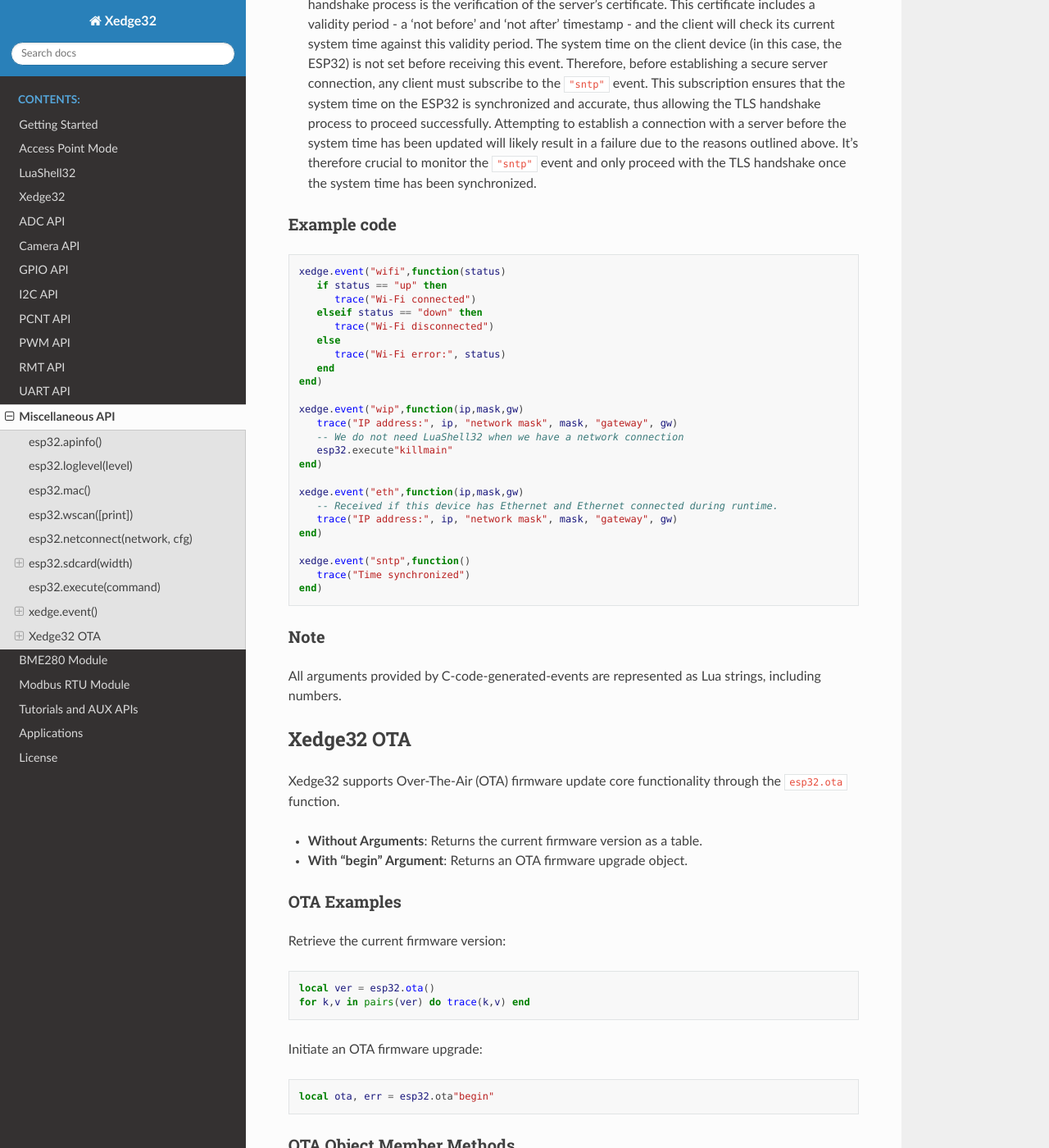
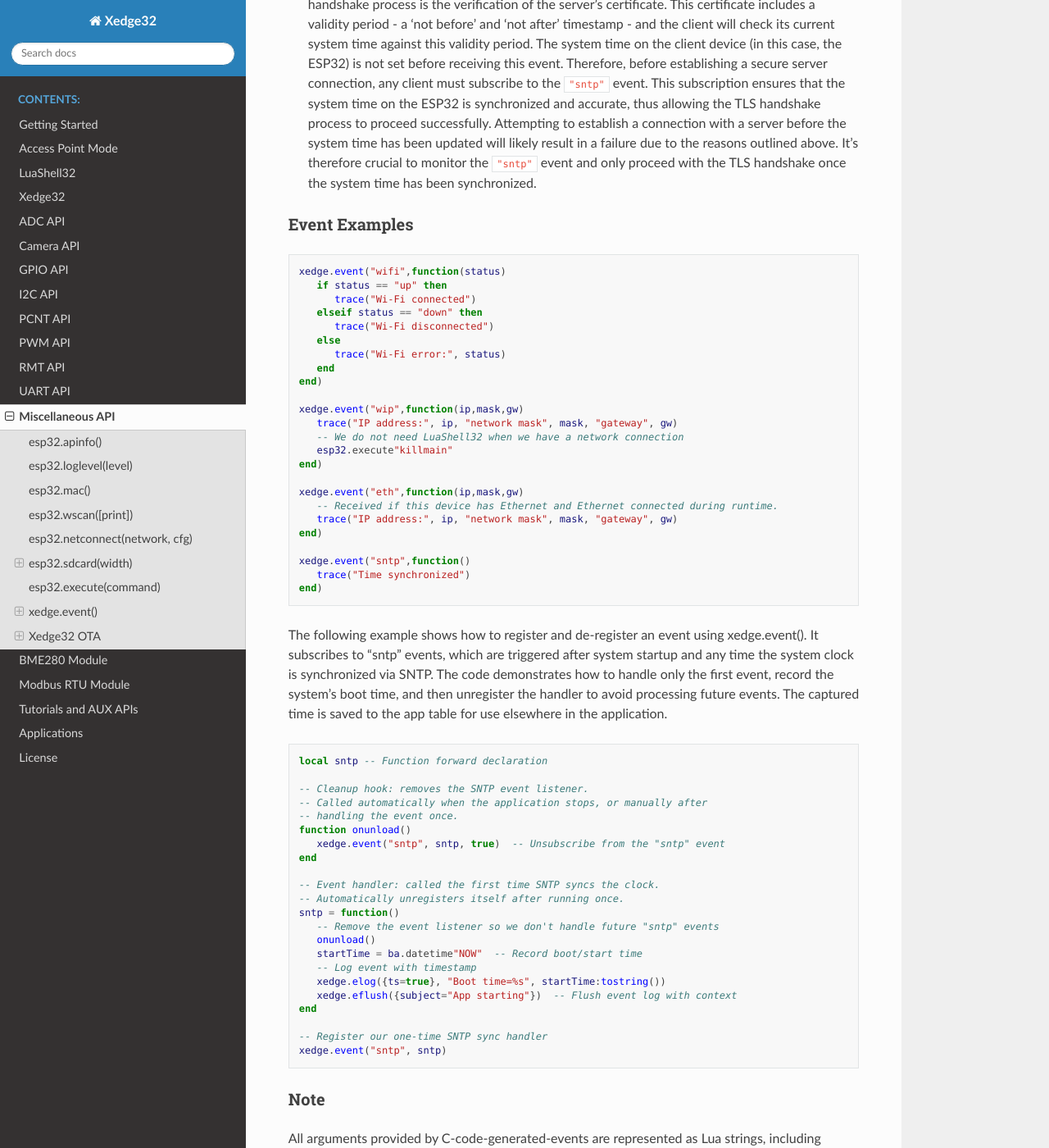
Before and after one commit to RealTimeLogic/Xedge32, a Sphinx documentation site: the page built from doc/source/misc.rst, in a window 1280 px wide and 1400 px high, scrolled down 5725 px. Shown: the whole window at 82% size. Built offline with Sphinx 7.4.7 and the Read the Docs theme 3.1.0, drawn with Linux system fonts in a browser that asks for light colours.

Commit message:
Improving documentation

```diff
--- a/doc/source/misc.rst
+++ b/doc/source/misc.rst
@@ -233,8 +233,8 @@
 - ``"sntp"``: This event indicates that the ESP32 has synchronized its system time with the time provided by the Network Time Protocol (NTP) server, typically pool.ntp.org. This event is generated  when the device receives the time from the network. A correct system time is especially crucial when establishing a secure connection to a server using the Transport Layer Security (TLS) protocol. When a client connects to a server over TLS, one of the first steps in the handshake process is the verification of the server's certificate. This certificate includes a validity period - a 'not before' and 'not after' timestamp - and the client will check its current system time against this validity period.  The system time on the client device (in this case, the ESP32) is not set before receiving this event. Therefore, before establishing a secure server connection, any client must subscribe to the ``"sntp"`` event. This subscription ensures that the system time on the ESP32 is synchronized and accurate, thus allowing the TLS handshake process to proceed successfully. Attempting to establish a connection with a server before the system time has been updated will likely result in a failure due to the reasons outlined above. It's therefore crucial to monitor the ``"sntp"`` event and only proceed with the TLS handshake once the system time has been synchronized.
 
 
-Example code
-~~~~~~~~~~~~~~~~
+Event Examples
+~~~~~~~~~~~~~~~
 
 .. code-block:: lua
 
@@ -262,6 +262,35 @@
    xedge.event("sntp",function()
       trace("Time synchronized")
    end)
+
+
+
+The following example shows how to register and de-register an event using xedge.event(). It subscribes to "sntp" events, which are triggered after system startup and any time the system clock is synchronized via SNTP. The code demonstrates how to handle only the first event, record the system's boot time, and then unregister the handler to avoid processing future events. The captured time is saved to the app table for use elsewhere in the application.
+
+.. code-block:: lua
+
+   local sntp -- Function forward declaration
+
+   -- Cleanup hook: removes the SNTP event listener.
+   -- Called automatically when the application stops, or manually after
+   -- handling the event once.
+   function onunload()
+      xedge.event("sntp", sntp, true)  -- Unsubscribe from the "sntp" event
+   end
+
+   -- Event handler: called the first time SNTP syncs the clock.
+   -- Automatically unregisters itself after running once.
+   sntp = function()
+      -- Remove the event listener so we don't handle future "sntp" events
+      onunload()
+      startTime = ba.datetime"NOW"  -- Record boot/start time
+      -- Log event with timestamp
+      xedge.elog({ts=true}, "Boot time=%s", startTime:tostring())
+      xedge.eflush({subject="App starting"})  -- Flush event log with context
+   end
+
+   -- Register our one-time SNTP sync handler
+   xedge.event("sntp", sntp)
 
 
 Note
```
Also changed, not shown: README.md (+4 -0 lines), 1 other file.
